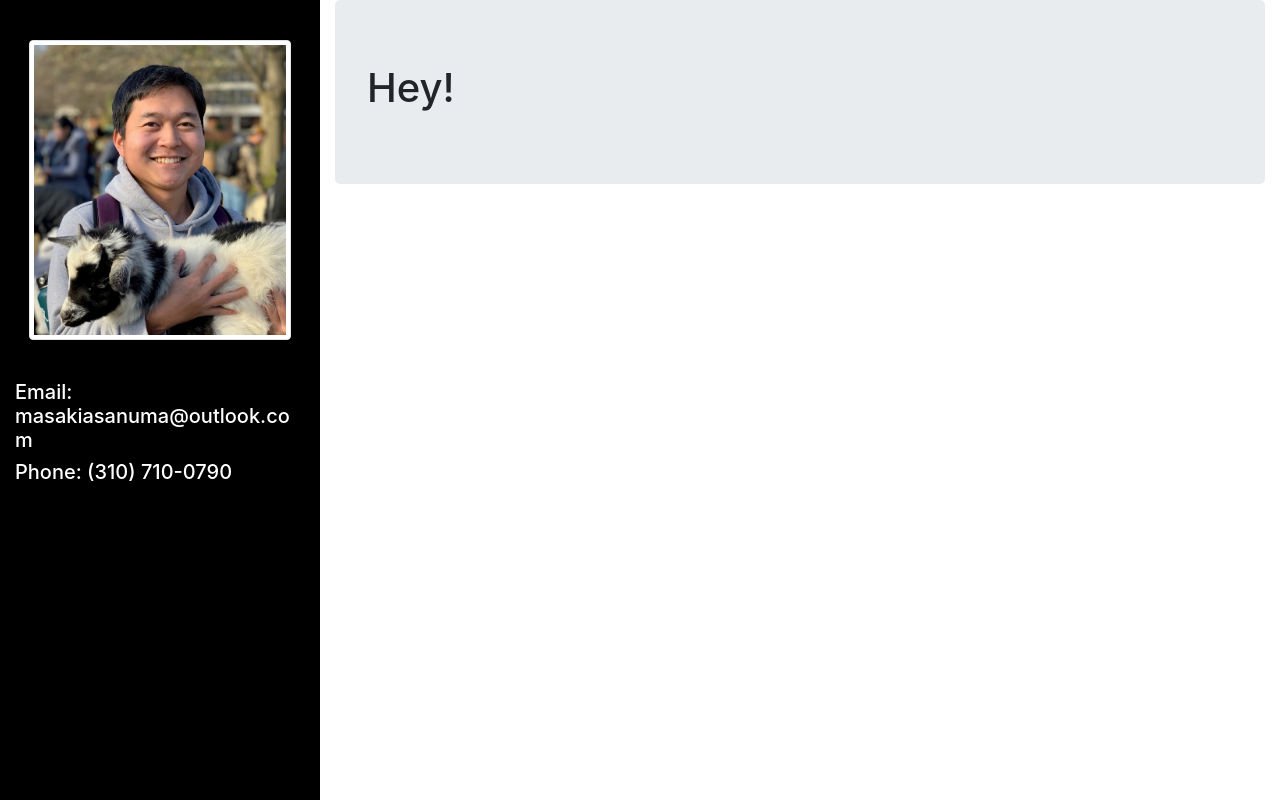
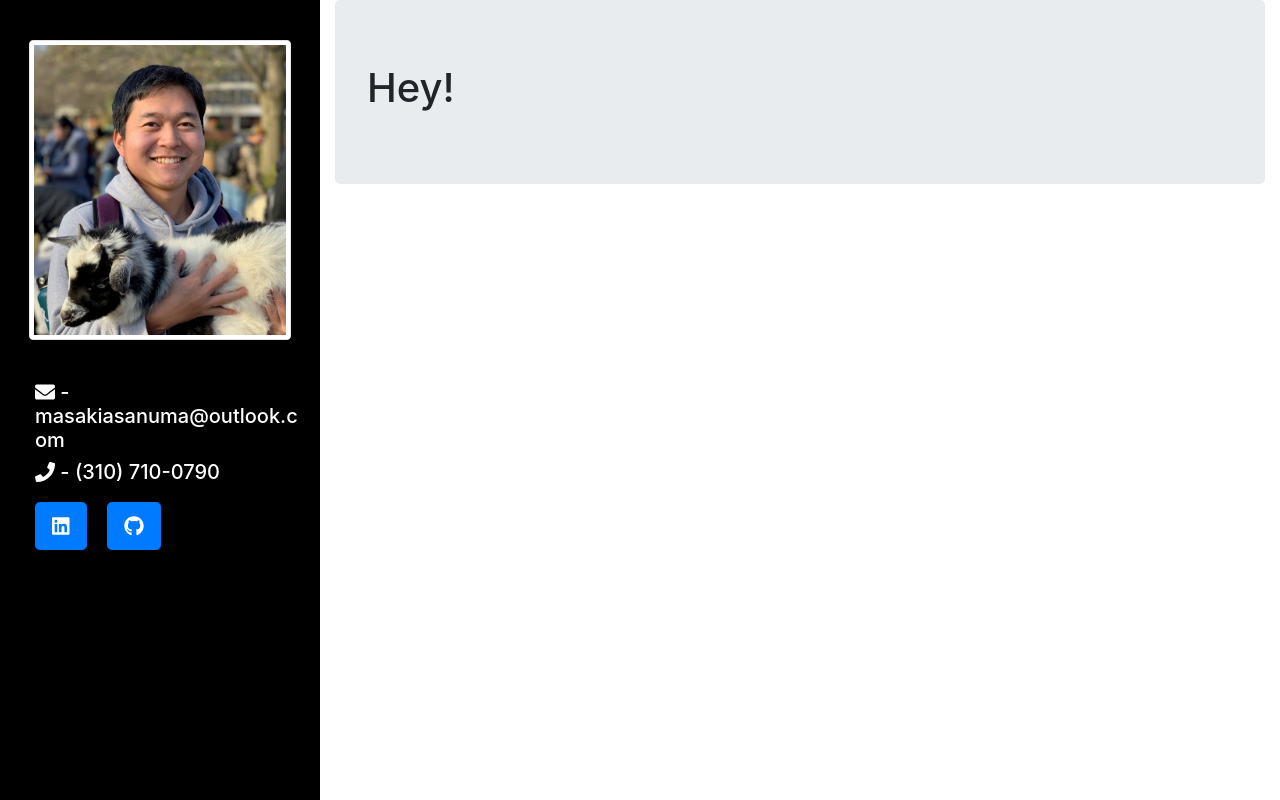
Before and after one commit to masakiasanuma/portfolio, a React (Create React App) app: page / in a window 1280 px wide. Built offline with nearby package versions, Linux system fonts and the light colour scheme.

Commit message:
Finished sidebar layout

```diff
--- a/package.json
+++ b/package.json
@@ -4,6 +4,10 @@
   "version": "0.1.0",
   "private": true,
   "dependencies": {
+    "@fortawesome/fontawesome-svg-core": "^1.2.28",
+    "@fortawesome/free-brands-svg-icons": "^5.13.0",
+    "@fortawesome/free-solid-svg-icons": "^5.13.0",
+    "@fortawesome/react-fontawesome": "^0.1.9",
     "@material-ui/core": "^4.9.12",
     "@material-ui/icons": "^4.9.1",
     "@testing-library/jest-dom": "^4.2.4",
--- a/src/App.js
+++ b/src/App.js
@@ -1,5 +1,8 @@
 import React from 'react'
-import { Container, Row, Col, Jumbotron, Image } from 'react-bootstrap'
+import { Container, Row, Col, Jumbotron, Image, Button } from 'react-bootstrap'
+import { FontAwesomeIcon } from '@fortawesome/react-fontawesome'
+import { faEnvelope, faPhone } from '@fortawesome/free-solid-svg-icons'
+import { faLinkedin, faGithub } from '@fortawesome/free-brands-svg-icons'
 
 const App = () => {
     return (
@@ -9,8 +12,10 @@ const App = () => {
                     <Col className="side" xs={3}>
                         <Image className="profile" src={require("./images/profile.jpg")} fluid thumbnail />
                         <div className="center">
-                            <h5>Email: masakiasanuma@outlook.com</h5>
-                            <h5>Phone: (310) 710-0790</h5>
+                            <h5><FontAwesomeIcon icon={faEnvelope} /> - masakiasanuma@outlook.com</h5>
+                            <h5><FontAwesomeIcon icon={faPhone} /> - (310) 710-0790</h5>
+                            <Button className="button" href="https://www.linkedin.com/in/masakiasanuma/" size="lg"><FontAwesomeIcon icon={faLinkedin} /></Button>
+                            <Button className="button" href="https://github.com/Masasasaki" size="lg"><FontAwesomeIcon icon={faGithub} /></Button>
                         </div>
                     </Col>
                     <Col className="main" xs={9}>
--- a/src/styles/main.css
+++ b/src/styles/main.css
@@ -7,7 +7,8 @@ body {
 
 .center {
     display: block;
-    margin: 40px auto 0 auto;
+    margin-top: 40px;
+    margin-left: 20px;
 }
 
 .profile {
@@ -20,6 +21,11 @@ body {
     font-size: 40px;
 }
 
+.button {
+    border-radius: 50%;
+    margin: 10px 20px 10px 0px;
+}
+
 .side {
     background: black;
     color: white;
```
Also changed, not shown: 1 other file (tests, documents, lock files or other folders).
